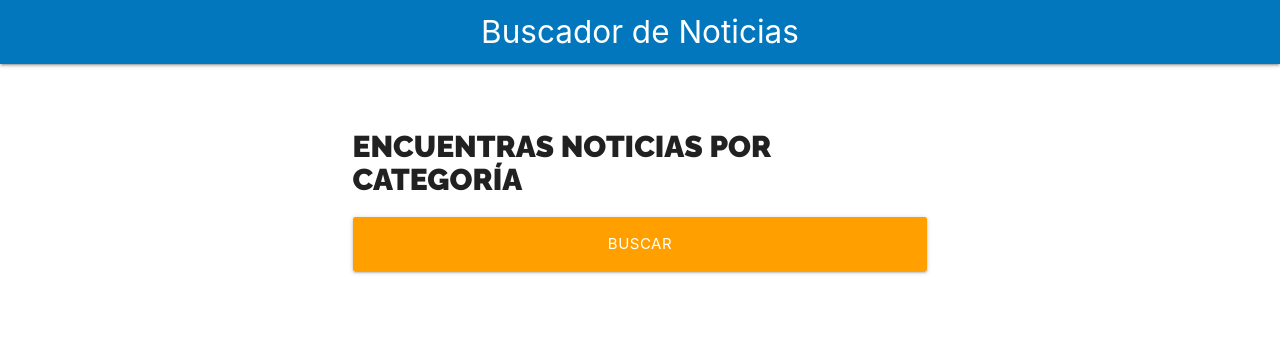
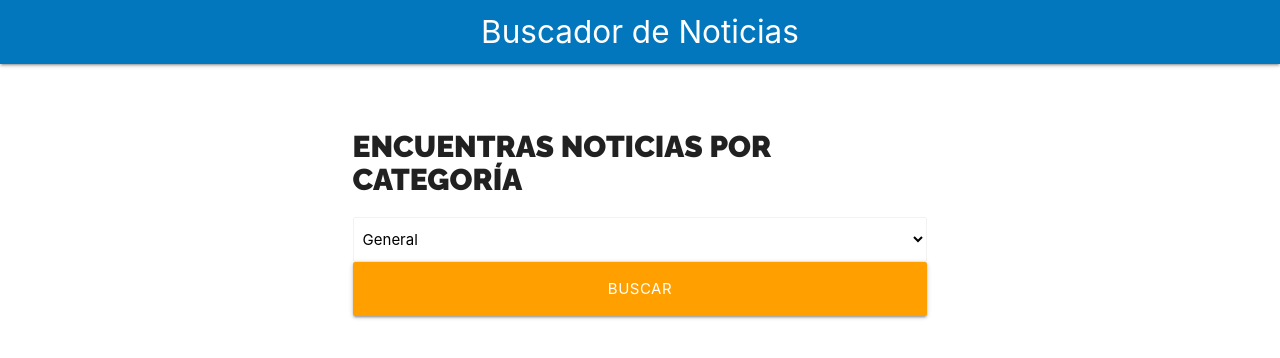
Before and after one commit to mauricarron/ctc-buscador-noticias, a React (Create React App) app: page / in a window 1280 px wide. Shown: the top 358 px of the page. Built offline with nearby package versions, Linux system fonts and the light colour scheme.

Commit message:
Completa 6. Mostrando las categorías en el Select

```diff
--- a/src/components/Formulario.js
+++ b/src/components/Formulario.js
@@ -3,13 +3,24 @@ import useSelect from "../hooks/useSelect";
 import styles from "./Formulario.module.css";
 
 const Formulario = () => {
-  const [categoria, SelectCategoria] = useSelect("");
+  const OPCIONES = [
+    { value: "general", label: "General" },
+    { value: "business", label: "Negocios" },
+    { value: "entertainment", label: "Entretenimiento" },
+    { value: "health", label: "Salud" },
+    { value: "science", label: "Ciencia" },
+    { value: "sports", label: "Deportes" },
+    { value: "technology", label: "Tecnología" },
+  ];
+
+  const [categoria, SelectNoticias] = useSelect("general", OPCIONES);
 
   return (
     <div className={`row ${styles.buscador}`}>
       <div className="col s12 m8 offset-m2">
         <form>
           <h2 className={styles.heading}>Encuentras Noticias por Categoría</h2>
+          <SelectNoticias />
           <div>
             <input
               type="submit"
--- a/src/hooks/useSelect.js
+++ b/src/hooks/useSelect.js
@@ -4,8 +4,16 @@ const useSelect = (stateInicial, opciones) => {
   const [state, actualizarState] = useState(stateInicial);
 
   const SelectNoticias = () => (
-    <select className="browser-default">
-      <option value="">Seleccionar</option>
+    <select
+      value={state}
+      onChange={(e) => e.target.value}
+      className="browser-default"
+    >
+      {opciones.map((opcion) => (
+        <option value={opcion.value} key={opcion.value}>
+          {opcion.label}
+        </option>
+      ))}
     </select>
   );
 
```
